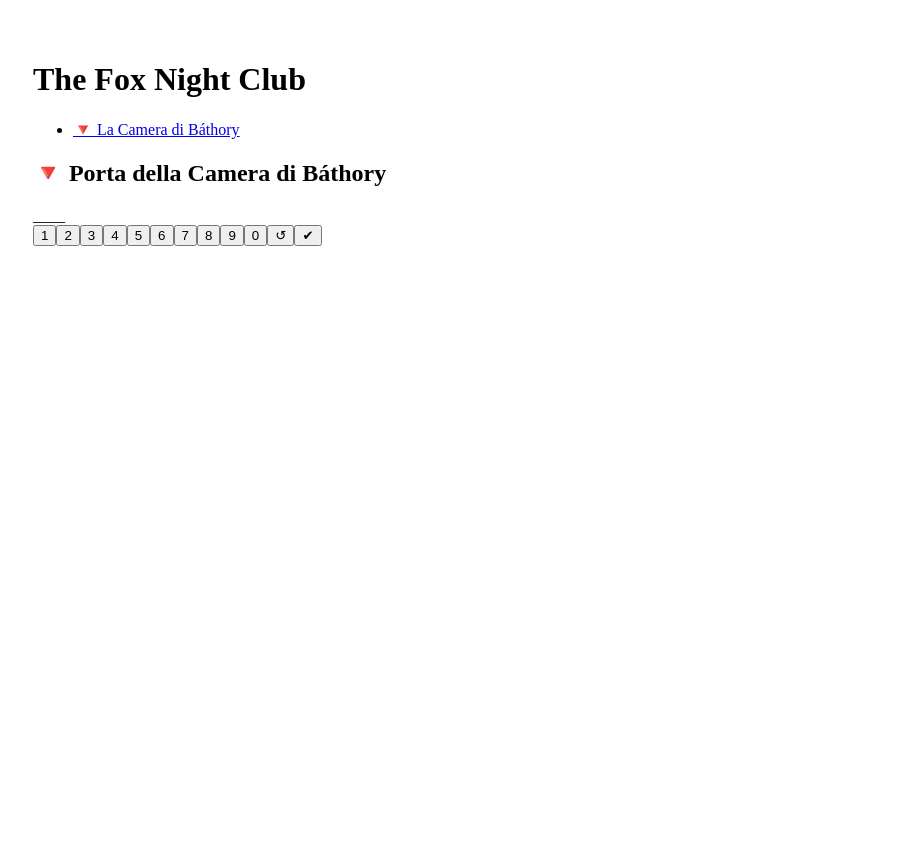
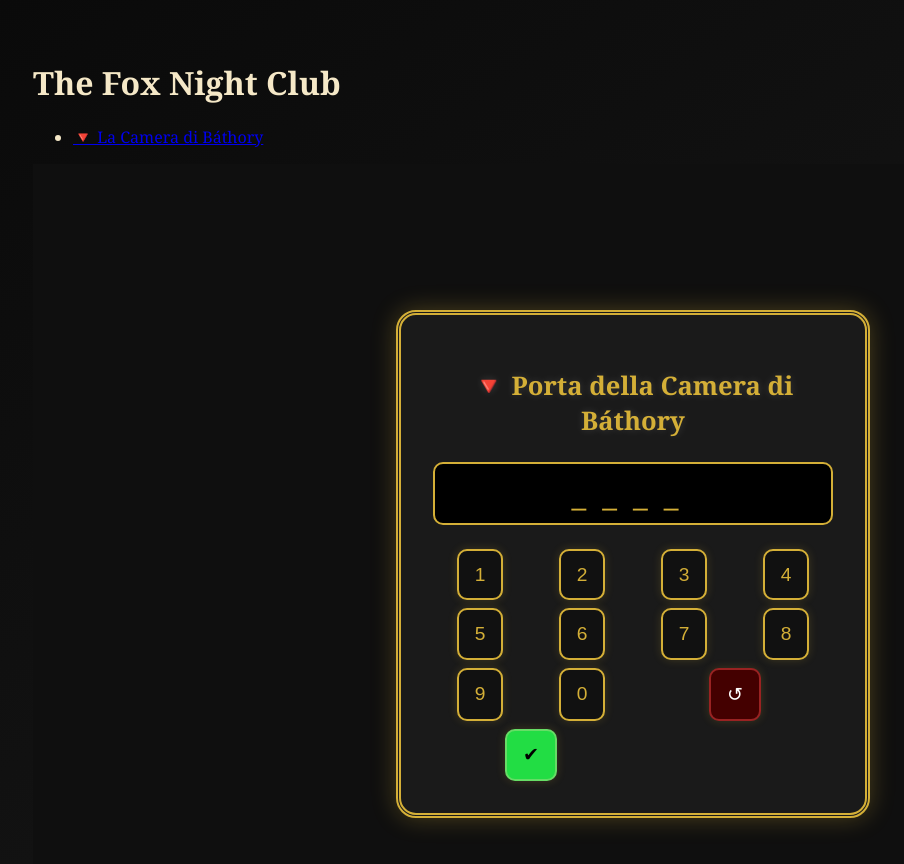
Before and after one commit to AndCatr/The_Fox_NightClub, a React (Vite) app: page /room4 in a window 1280 px wide. Shown: the top 864 px of the page, without its empty margins (7-911 px from the left). Before the commit the page ends 800 px from the top, so only its background shows below. Built offline with nearby package versions, Linux system fonts and the light colour scheme.

Commit message:
Update Room4.css

```diff
--- a/src/Room4.css
+++ b/src/Room4.css
@@ -1,5 +1,105 @@
 /* Room4.css */
 
+/* ---------- STILE GENERALE ---------- */
+body {
+  background: linear-gradient(145deg, #0a0a0a, #1b1b1b);
+  color: #f5e8c7;
+  font-family: 'Georgia', serif;
+}
+
+/* ---------- CONTAINER ---------- */
+.access-container {
+  display: flex;
+  justify-content: center;
+  align-items: center;
+  height: 100vh;
+  background-color: #0f0f0f;
+}
+
+.door-frame {
+  border: 5px double #d4af37;
+  padding: 2rem;
+  border-radius: 20px;
+  background-color: #1a1a1a;
+  box-shadow: 0 0 25px rgba(212, 175, 55, 0.3);
+  text-align: center;
+  max-width: 400px;
+}
+
+.door-title {
+  color: #d4af37;
+  font-size: 1.6rem;
+  margin-bottom: 1.5rem;
+  text-shadow: 0 0 8px rgba(255, 255, 255, 0.15);
+}
+
+/* ---------- DISPLAY ---------- */
+.display {
+  font-size: 2rem;
+  background-color: #000;
+  color: #d4af37;
+  border: 2px solid #d4af37;
+  border-radius: 10px;
+  padding: 0.5rem 1rem;
+  margin-bottom: 1.5rem;
+  letter-spacing: 1rem;
+}
+
+.display.error {
+  animation: shake 0.4s ease-in-out;
+  color: #ff4d4d;
+  border-color: #ff4d4d;
+}
+
+@keyframes shake {
+  0% { transform: translateX(0); }
+  25% { transform: translateX(-5px); }
+  50% { transform: translateX(5px); }
+  75% { transform: translateX(-5px); }
+  100% { transform: translateX(0); }
+}
+
+/* ---------- KEYPAD ---------- */
+.keypad {
+  display: grid;
+  grid-template-columns: repeat(4, 1fr);
+  gap: 0.5rem;
+  justify-items: center;
+}
+
+.keypad button {
+  background-color: #111;
+  color: #d4af37;
+  font-size: 1.2rem;
+  padding: 0.8rem 1rem;
+  border: 2px solid #d4af37;
+  border-radius: 10px;
+  cursor: pointer;
+  transition: background 0.3s, transform 0.2s;
+  box-shadow: 0 0 10px rgba(212, 175, 55, 0.2);
+}
+
+.keypad button:hover {
+  background-color: #222;
+  transform: scale(1.05);
+  box-shadow: 0 0 12px rgba(212, 175, 55, 0.4);
+}
+
+.keypad .clear {
+  grid-column: span 2;
+  background-color: #400;
+  color: #fff;
+  border-color: #922;
+}
+
+.keypad .enter {
+  grid-column: span 2;
+  background-color: #2d4;
+  color: #000;
+  border-color: #6d6;
+}
+
+/* Manteniamo anche lo stile carte per Room4Carte */
 .room4-carte-container {
   background: linear-gradient(145deg, #0f0f0f, #1a1a1a);
   color: #f5e8c7;
```
